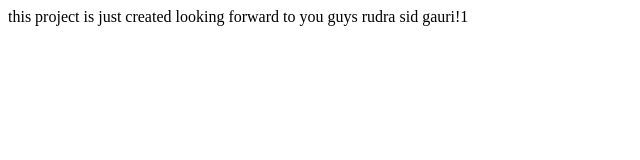
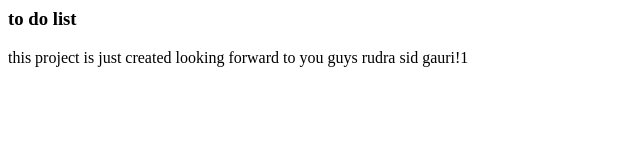
Before and after one commit to sigmaharsh/to-do-list-miniproject, a plain HTML site: page index.html in a window 1280 px wide. Shown: the whole page, without its empty margins (0-640 px from the left). Drawn offline with Linux system fonts and the light colour scheme.

Commit message:
Update index.html

```diff
--- a/index.html
+++ b/index.html
@@ -1,5 +1,6 @@
 <html>
   <body>
+    <h3>to do list</h3>
     <p>this project is just created looking forward to you guys rudra sid gauri!1</p>
   </body>
 </html>
```
